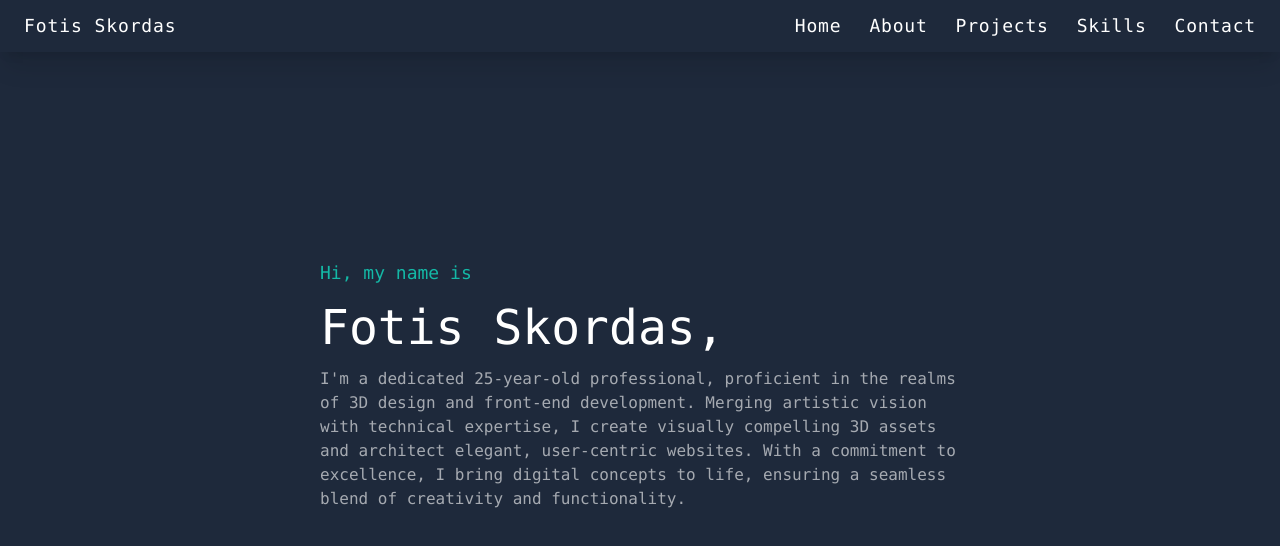
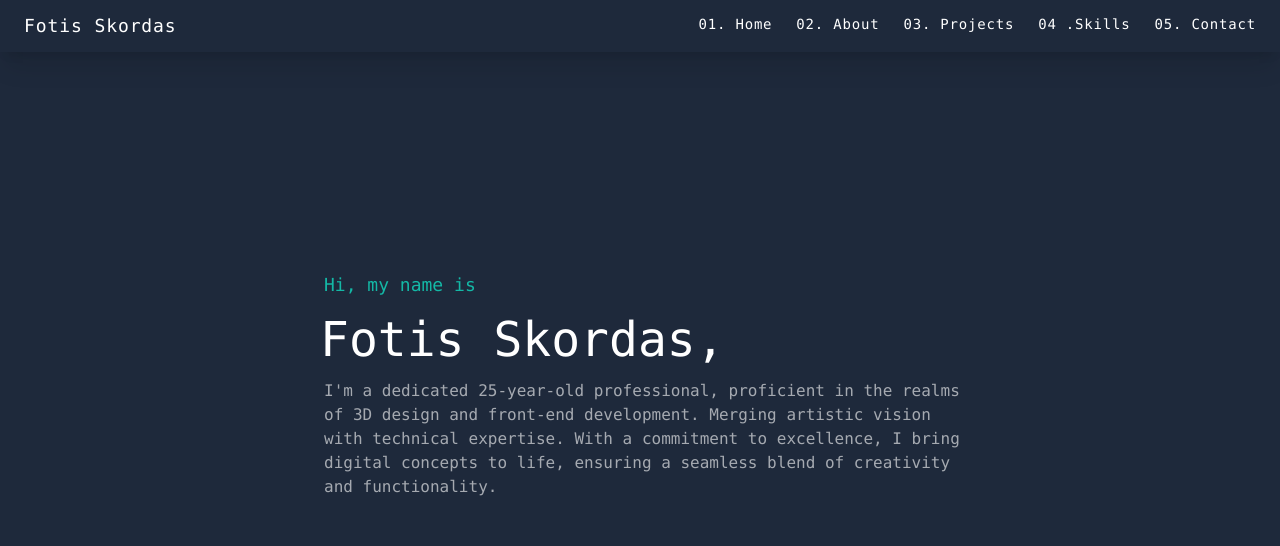
Before and after one commit to fwthsskordas/Personal_Portofolio, a Vue app: page / in a window 1280 px wide. Shown: the top 546 px of the page. Built offline with nearby package versions, Linux system fonts and the light colour scheme.

Commit message:
Implement some animations for home Page and add loader spin

```diff
--- a/index.html
+++ b/index.html
@@ -3,6 +3,7 @@
   <head>
     <meta charset="UTF-8" />
     <link rel="icon" type="image/svg+xml" href="/vite.svg" />
+    <link href="https://unpkg.com/aos@2.3.1/dist/aos.css" rel="stylesheet">
     <meta name="viewport" content="width=device-width, initial-scale=1.0" />
     <title>Portofolio</title>
   </head>
--- a/package.json
+++ b/package.json
@@ -9,6 +9,7 @@
     "preview": "vite preview"
   },
   "dependencies": {
+    "aos": "^2.3.4",
     "vue": "^3.3.8",
     "vue-router": "^4.2.5"
   },
--- a/src/App.vue
+++ b/src/App.vue
@@ -3,16 +3,60 @@ import { RouterView } from 'vue-router';
 import Navbar from './components/Navbar.vue';
 import Home from './views/Home.vue';
 
+window.addEventListener("load", () => {
+  const loader = document.querySelector(".loader");
 
+  loader.classList.add("loader-hidden");
+})
 </script>
 
 <template>
   <div class="bg-slate-800 h-screen w-screen">
     <Navbar />
     <RouterView />
+    <div class="loader"></div>
   </div>
+
 </template>
 
 <style scoped>
 
+.loader{
+  position: fixed;
+  top: 0;
+  left: 0;
+  width: 100vw;
+  height: 100vh;
+  display: flex;
+  justify-content: center;
+  align-items: center;
+  background-color: rgb(65, 75, 110);
+
+  transition: opacity 0.75s, visibility 0.75s;
+}
+
+.loader-hidden {
+  opacity: 0;
+  visibility: hidden;
+}
+
+.loader::after {
+  content: "";
+  width: 75px;
+  height: 75px;
+  border: 15px solid #dddddd;
+  border-top-color: #ea580c;
+  border-radius: 50%;
+  animation: loading 0.5s ease infinite;
+}
+
+@keyframes loading{
+  from {
+    transform: rotate(0turn);
+  }
+
+  to {
+    transform: rotate(1turn);
+  }
+}
 </style>
--- a/src/components/Navbar.vue
+++ b/src/components/Navbar.vue
@@ -4,9 +4,9 @@
             <span class="font-mono tracking-wider text-lg">Fotis Skordas</span>
         </div>
         <div>
-            <ul class="flex flex-row gap-7 tracking-wider">
+            <ul class="flex flex-row gap-6 tracking-wider ">
                 <li v-for="link in Links">
-                    <a :href="link.link" class="hover:cursor-pointer hover:text-orange-600 text-lg">
+                    <a :href="link.link" class="hover:cursor-pointer text-sm hover:text-orange-600 ">
                         {{ link.name }}
                     </a>
                 </li>
@@ -18,11 +18,11 @@
 <script setup>
 
 let Links = [
-    {name: "Home", link: "/"},
-    {name: "About", link: "/about"},
-    {name: "Projects", link: "/projects"},
-    {name: "Skills", link: "/skills"},
-    {name: "Contact", link: "/contact"}
+    {name: "01. Home", link: "/"},
+    {name: "02. About", link: "/about"},
+    {name: "03. Projects", link: "/projects"},
+    {name: "04 .Skills", link: "/skills"},
+    {name: "05. Contact", link: "/contact"}
 ]
 </script>
 
--- a/src/views/Home.vue
+++ b/src/views/Home.vue
@@ -1,23 +1,70 @@
 <template>
-    <div class=" flex justify-center items-center font-mono h-5/6 w-full">
-        <div class="lg:w-2/4  flex-col space-y-4 md:w-2/4 sm:w-2/4 text-white ls:w-4/6">
-            <div>
-                <h1 class="text-lg text-teal-500">Hi, my name is</h1>
-            </div>
-            <div>
-                <h2 class="lg:text-5xl  ls:text-3xl sm:text-3xl ">Fotis Skordas,</h2>
-            </div>
-            <div>
-                <h3 class="text-1xl  opacity-60">I'm a dedicated 25-year-old professional, proficient in the realms of 3D design and front-end development. Merging artistic vision with technical expertise, I create visually compelling 3D assets and architect elegant, user-centric websites. With a commitment to excellence, I bring digital concepts to life, ensuring a seamless blend of creativity and functionality. </h3>
-            </div>
-        </div>
+  <div class="flex justify-center items-center font-mono h-5/6 w-full">
+    <div
+      class="lg:w-2/4 flex-col space-y-4 md:w-2/4 sm:w-2/4 text-white ls:w-4/6"
+    >
+      <div class="fade-In">
+        <h1 class="text-lg text-teal-500 ml-1">Hi, my name is</h1>
+      </div>
+      <div class="fade-in-from-right">
+        <h2 class="lg:text-5xl ls:text-3xl sm:text-3xl">Fotis Skordas,</h2>
+      </div>
+      <div class="fade-in-from-left">
+        <h3 class="text-1xl opacity-60 ml-1">
+          I'm a dedicated 25-year-old professional, proficient in the realms of
+          3D design and front-end development. Merging artistic vision with
+          technical expertise. With a commitment to
+          excellence, I bring digital concepts to life, ensuring a seamless
+          blend of creativity and functionality.
+        </h3>
+      </div>
     </div>
+  </div>
 </template>
 
-<script setup>
-
-</script>
+<script setup></script>
 
 <style scoped>
+@keyframes fadeInFromRight {
+  0% {
+    opacity: 0;
+    transform: translateX(20px);
+  }
+  100% {
+    opacity: 1;
+    transform: translateX(0);
+  }
+}
 
+.fade-in-from-right {
+  animation: fadeInFromRight 1s ease-in-out;
+}
+
+@keyframes fadeIn {
+  0% {
+    opacity: 0;
+  }
+  100% {
+    opacity: 1;
+  }
+
+}
+.fade-In {
+  animation: fadeIn 1s ease-in-out;
+}
+
+@keyframes fadeInFromLeft {
+  0% {
+    opacity: 0;
+    transform: translateX(-20px);
+  }
+  100% {
+    opacity: 1;
+    transform: translateX(0);
+  }
+}
+
+.fade-in-from-left {
+  animation: fadeInFromLeft 1s ease-in-out;
+}
 </style>
```
Also changed, not shown: 1 other file (tests, documents, lock files or other folders).
